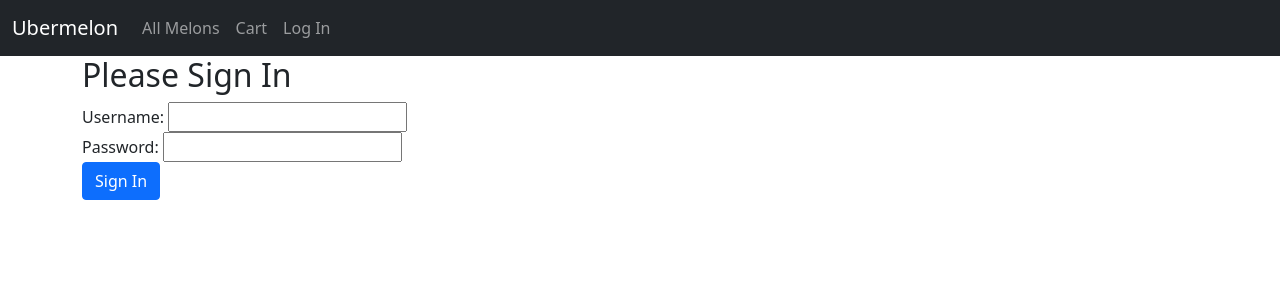
After one commit to NathanSteinway/flask_jinja_app, a Flask app: page /login in a window 1280 px wide. The commit adds this page. Shown: the top 300 px of the page. Run offline with Flask 2, Linux system fonts and the light colour scheme.

Commit message:
completes sessions and carts

```diff
--- /dev/null
+++ b/forms.py
@@ -0,0 +1,6 @@
+from flask_wtf import FlaskForm
+from wtforms import PasswordField, StringField, validators
+
+class LoginForm(FlaskForm):
+    username = StringField('Username', [validators.InputRequired()])
+    password = PasswordField('Password', [validators.InputRequired()])
--- a/server.py
+++ b/server.py
@@ -1,8 +1,11 @@
-from flask import Flask, render_template, redirect, flash, request
+from flask import Flask, render_template, redirect, flash, request, session
 import jinja2
 import melons
+import customers
+from forms import LoginForm
 
 app = Flask(__name__)
+app.secret_key = 'dev'
 app.jinja_env.undefined = jinja2.StrictUndefined
 
 @app.route('/')
@@ -16,17 +19,89 @@ def all_melons():
 
 @app.route('/melon/<melon_id>')
 def melon_details(melon_id):
-    melon = melons.get_by_id()
+    melon = melons.get_by_id(melon_id)
     return render_template("melon_id.html", melon=melon )
 
 @app.route('/add_to_cart<melon_id>')
 
 def add_to_cart(melon_id):
-    return f"{melon_id} added to cart."
+
+    if 'username' not in session:
+        return redirect("/login")
+
+    if 'cart' not in session:
+        session['cart'] = {}
+
+    cart = session['cart']
+
+    cart[melon_id] = cart.get(melon_id, 0) + 1
+    session.modified = True
+    flash(f"Melon {melon_id} successfully added to cart.")
+
+    return redirect('/cart')
 
 @app.route('/cart')
 def show_cart():
-    return render_template("cart.html")
+
+    if 'username' not in session:
+        return redirect("/login")
+
+    order_total = 0
+    melon_storage = []
+
+    cart = session.get('cart', {})
+
+
+
+    for melon_id, quantity in cart.items():
+        melon = melons.get_by_id(melon_id)
+
+        total_cost = quantity * melon.price
+        order_total += total_cost
+
+        melon.quantity = quantity
+        melon.total_cost = total_cost
+
+        melon_storage.append(melon)
+
+
+    return render_template("cart.html", melon_storage=melon_storage, order_total=order_total)
+
+@app.route('/empty-cart')
+def empty_cart():
+    session["cart"] = {}
+
+    return redirect("/cart")
+
+@app.route('/login', methods=["GET", "POST"])
+def login():
+    form = LoginForm(request.form)
+
+    if form.validate_on_submit():
+        username = form.username.data
+        password = form.password.data
+        user = customers.get_by_username(username)
+
+        if not user or user['password'] != password:
+            flash("Invalid username or password")
+            return redirect('/login')
+
+        session["username"] = user["username"]
+        flash("Logged in.")
+        return redirect("/melons")
+
+    return render_template("login.html", form=form)
+
+@app.route('/logout')
+def logout():
+
+    del session["username"]
+    flash("logged out.")
+    return redirect("/login")
+
+@app.errorhandler(404)
+def not_found(e):
+    return render_template("not_found.html")
 
 if __name__ == "__main__":
     app.env = "development"
--- a/static/site.css
+++ b/static/site.css
@@ -7,3 +7,20 @@
     display:flex;
     flex-wrap: wrap;
 }
+
+#lost-img {
+    text-align: center;
+}
+
+#lost-h1 {
+    text-align: center;
+    color: white;
+}
+
+#lost-container {
+    position: fixed;
+    top: 50%;
+    left: 50%;
+    /* bring your own prefixes */
+    transform: translate(-50%, -50%);
+}
--- a/templates/base.html
+++ b/templates/base.html
@@ -14,6 +14,11 @@
                 <div class="navbar-nav">
                     <a class="nav-link" href="/melons">All Melons</a>
                     <a class="nav-link" href="/cart">Cart</a>
+                    {% if 'username' in session %}
+                        <a class="nav-link" href="/logout">Log Out</a>
+                    {% else %}
+                        <a class="nav-link" href="/login">Log In</a>
+                    {% endif %}
                 </div>
             </div>
         </div>
@@ -21,7 +26,7 @@
 
   <div class="container">
 
-    {% for message in get_flashed_message() %}
+    {% for message in get_flashed_messages() %}
         <p class="alert alert-warning">{{message}}</p>
     {% endfor %}
 
--- /dev/null
+++ b/templates/login.html
@@ -0,0 +1,22 @@
+<!DOCTYPE html>
+<html lang="en">
+<head>
+    <meta charset="UTF-8">
+    <meta name="viewport" content="width=device-width, initial-scale=1.0">
+    <title>Document</title>
+</head>
+<body>
+    {% extends 'base.html' %}
+
+    {% block body %}
+        <h2>Please Sign In</h2>
+
+        <form method="POST" action="/login">
+            <div>{{ form.username.label }}: {{ form.username }}</div>
+            <div>{{ form.password.label }}: {{ form.password }}</div>
+            {{form.csrf_token}}
+            <button class="btn btn-primary" type="submit">Sign In</button>
+        </form>
+    {% endblock %}
+</body>
+</html>
```
Also changed, not shown: templates/cart.html (+31 -0 lines), templates/melon_id.html (+6 -4 lines), templates/not_found.html (added, +18 -0 lines), static/assets/sadge.png (added).
